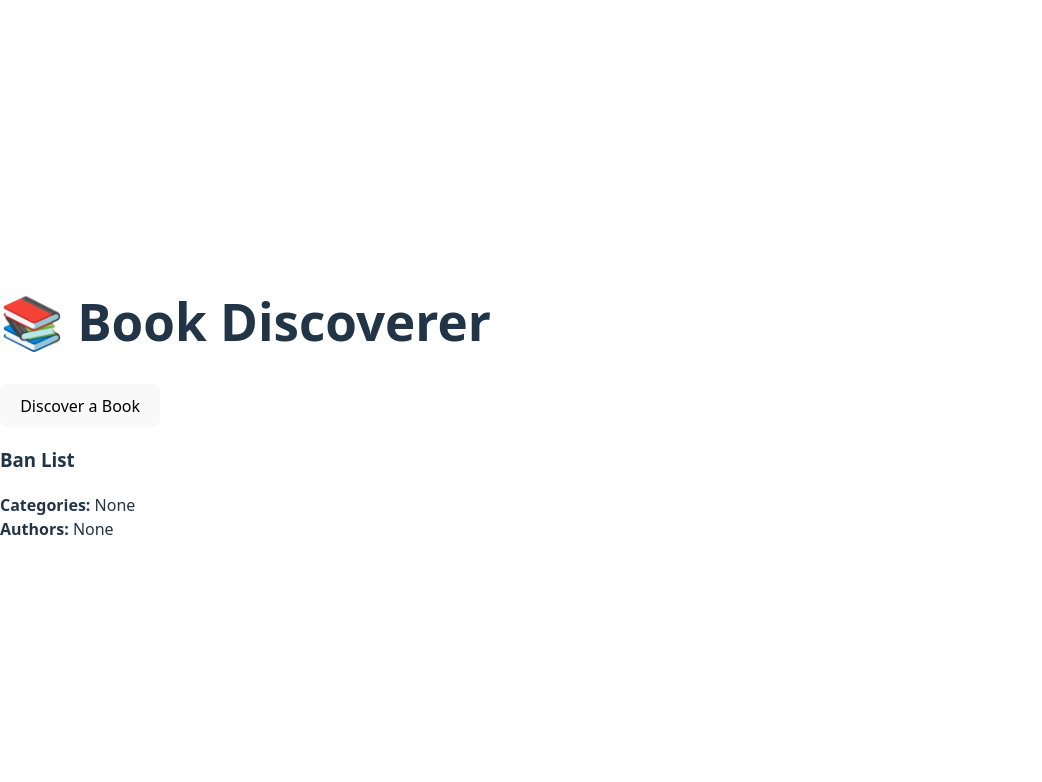
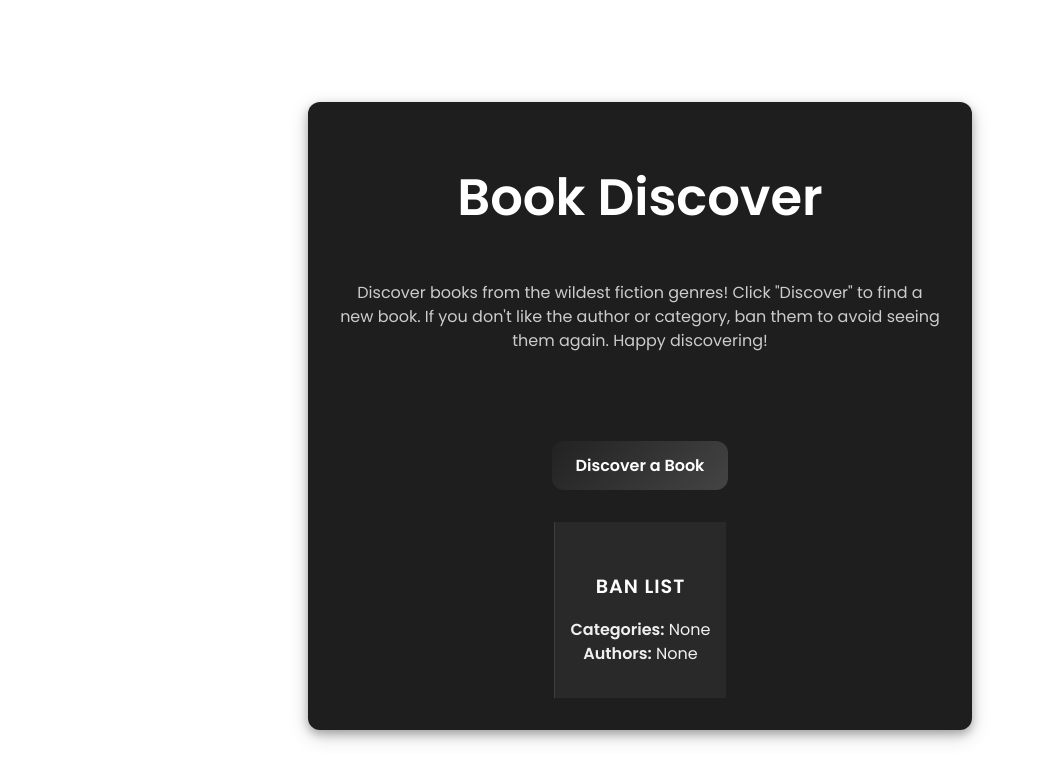
Before and after one commit to angiervr81/BookiClick, a React (Vite) app in the folder BookiClick/: page / in a window 1280 px wide. Shown: the top 782 px of the page, without its empty margins (0-1042 px from the left). Built offline with nearby package versions, Linux system fonts and the light colour scheme.

Commit message:
updating App.jsx

```diff
--- a/BookiClick/src/App.jsx
+++ b/BookiClick/src/App.jsx
@@ -2,6 +2,7 @@ import { useState } from "react";
 import DiscoverButton from "./components/DiscoverButton";
 import BookDisplay from "./components/BookDisplay/BookDisplay";
 import BanList from "./components/BanList";
+import "./App.css";
 
 
 
@@ -81,10 +82,13 @@ export default function App() {
     }));
   }
 
-  return (
-    <div className="app-container">
-      <h1>📚 Book Discoverer</h1>
-      <DiscoverButton onClick={fetchRandomBook} loading={loading} />
+
+return (
+  <div className="app-container">
+    <h1>Book Discover</h1>
+        <p> Discover books from the wildest fiction genres! Click "Discover" to find a new book. If you don't like the author or category, ban them to avoid seeing them again. Happy discovering! </p>
+    <DiscoverButton onClick={fetchRandomBook} loading={loading} />
+    <div className="content-wrapper">
       {currentBook && (
         <BookDisplay
           book={currentBook}
@@ -94,5 +98,7 @@ export default function App() {
       )}
       <BanList banList={banList} onRemoveBan={removeFromBanList} />
     </div>
-  );
+  </div>
+);
+
 }
```
